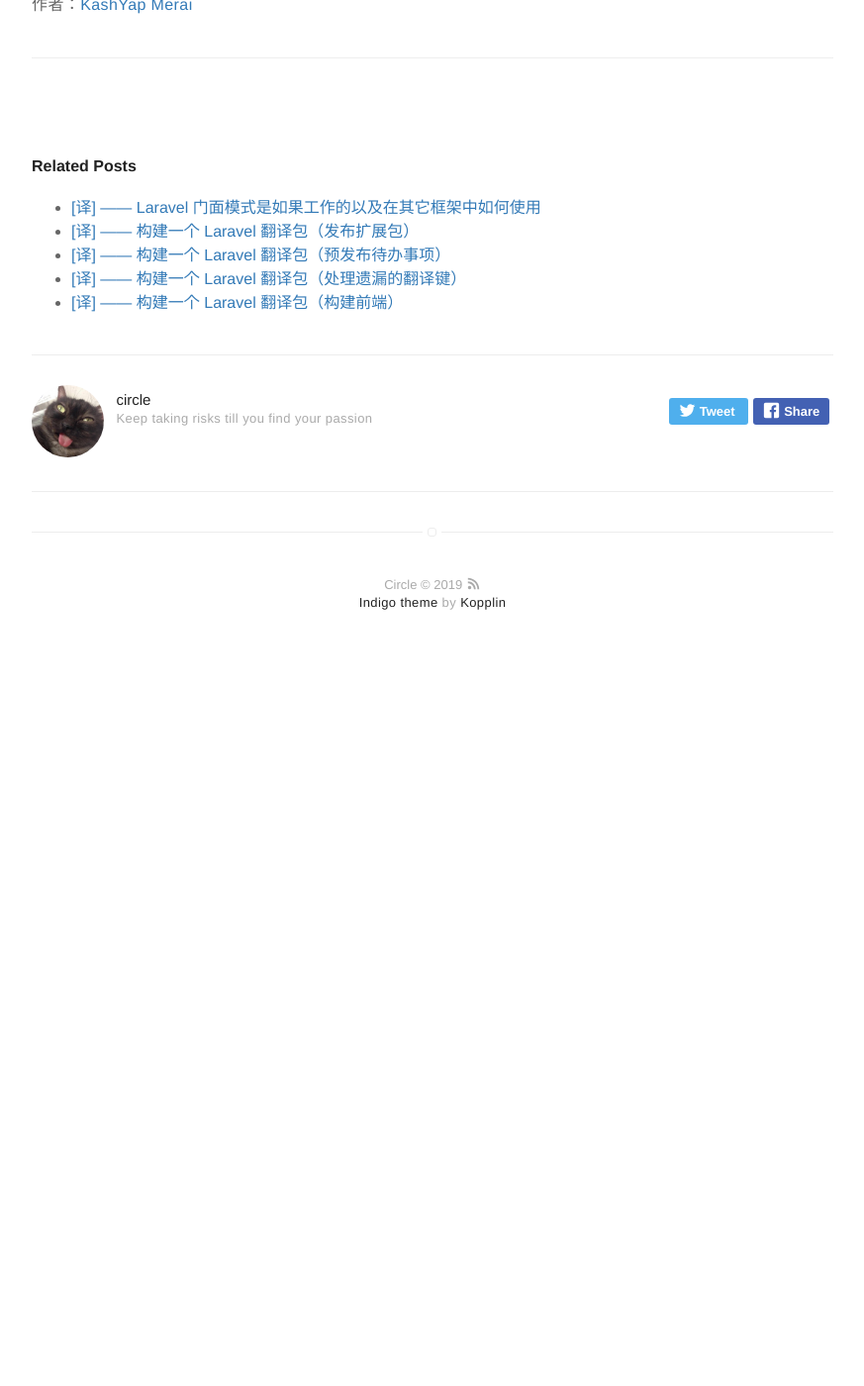
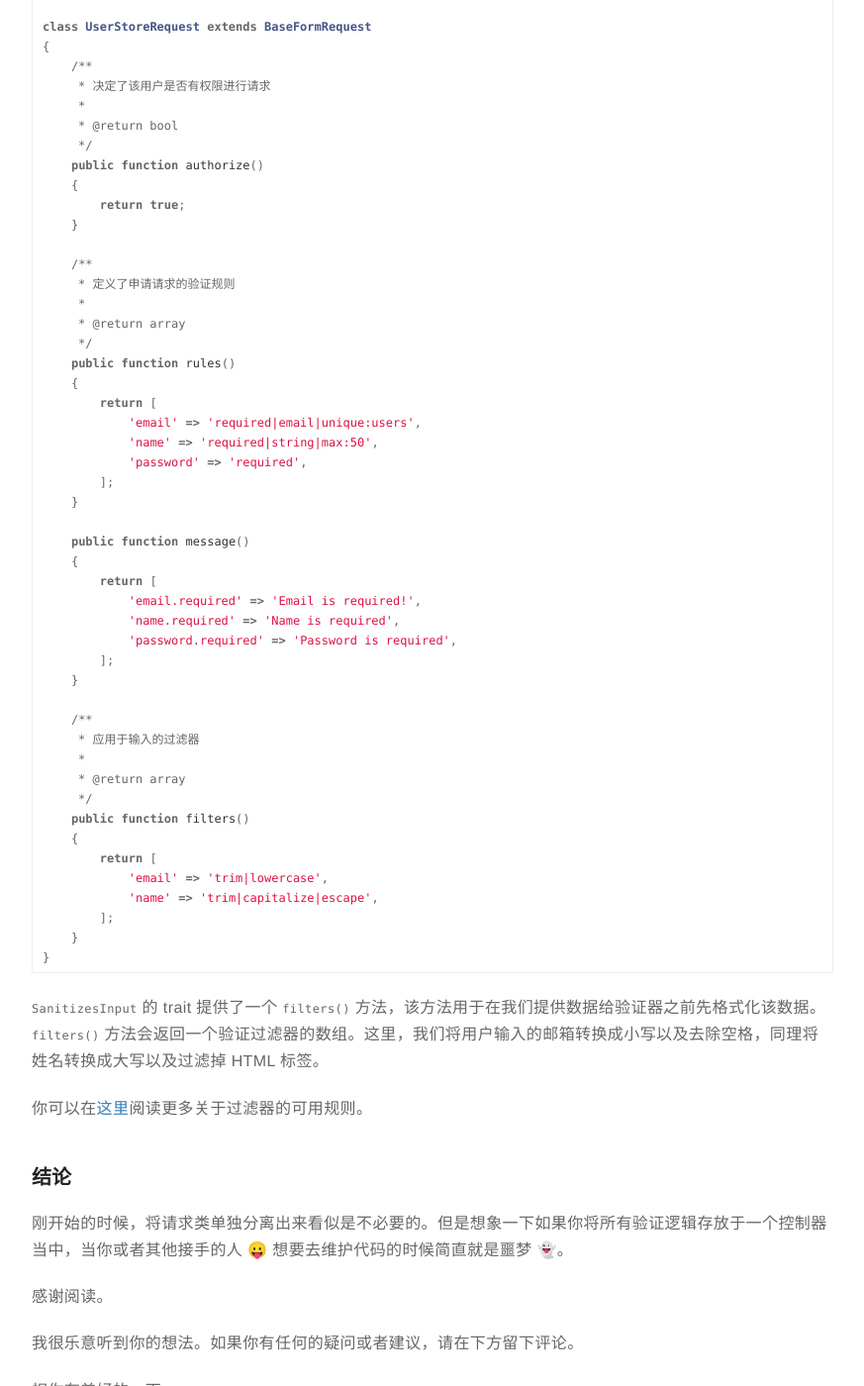
Before and after one commit to rust17/blog, a Jekyll site: the page built from _posts/second/2019-04-11-The-Smart-Way-To-Handle-Request-Validation-In-Laravel.markdown, in a window 1280 px wide and 1400 px high, scrolled down 4519 px. Shown: the whole window at 99% size, without its empty margins (203-1076 px from the left). Built offline with Jekyll 4.4.1, drawn with Linux system fonts in a browser that asks for light colours; before the commit the page ends 5199 px from its top, so only the background shows below that; some of the changed text lies outside the part shown.

Commit message:
finish translating

````diff
--- a/_posts/second/2019-04-11-The-Smart-Way-To-Handle-Request-Validation-In-Laravel.markdown
+++ b/_posts/second/2019-04-11-The-Smart-Way-To-Handle-Request-Validation-In-Laravel.markdown
@@ -194,6 +194,76 @@ abstract class BaseFormRequest extends FormRequest
 }
 
 ```
+因此我们可以这样写我们的 `UsersStoreRequest`。从我们的基类继承你的表单输入类，这样我们就不需要在所有的请求类里单独引入 trait 了。
+
+```php
+<?php
+
+namespace App\Http\Requests;
+
+class UserStoreRequest extends BaseFormRequest
+{
+    /**
+     * 决定了该用户是否有权限进行请求
+     *
+     * @return bool
+     */
+    public function authorize()
+    {
+        return true;
+    }
+
+    /**
+     * 定义了申请请求的验证规则
+     *
+     * @return array
+     */
+    public function rules()
+    {
+        return [
+            'email' => 'required|email|unique:users',
+            'name' => 'required|string|max:50',
+            'password' => 'required',
+        ];
+    }
+
+    public function message()
+    {
+        return [
+            'email.required' => 'Email is required!',
+            'name.required' => 'Name is required',
+            'password.required' => 'Password is required',
+        ];
+    }
+
+    /**
+     * 应用于输入的过滤器
+     *
+     * @return array
+     */
+    public function filters()
+    {
+        return [
+            'email' => 'trim|lowercase',
+            'name' => 'trim|capitalize|escape',
+        ];
+    }
+}
+```
+
+`SanitizesInput` 的 trait 提供了一个 `filters()` 方法，该方法用于在我们提供数据给验证器之前先格式化该数据。`filters()` 方法会返回一个验证过滤器的数组。这里，我们将用户输入的邮箱转换成小写以及去除空格，同理将姓名转换成大写以及过滤掉 HTML 标签。
+
+你可以在[这里][3]阅读更多关于过滤器的可用规则。
+
+### 结论
+
+刚开始的时候，将请求类单独分离出来看似是不必要的。但是想象一下如果你将所有验证逻辑存放于一个控制器当中，当你或者其他接手的人 😛 想要去维护代码的时候简直就是噩梦 👻。
+
+感谢阅读。
+
+我很乐意听到你的想法。如果你有任何的疑问或者建议，请在下方留下评论。
+
+祝你有美好的一天。
 
 ---
 原文地址：[https://medium.com/@kamerk22/the-smart-way-to-handle-request-validation-in-laravel-5e8886279271](https://medium.com/@kamerk22/the-smart-way-to-handle-request-validation-in-laravel-5e8886279271)
````
Also changed, not shown: other parts of _posts/second/2019-04-11-The-Smart-Way-To-Handle-Request-Validation-In-Laravel.markdown (+1 -0 lines).
